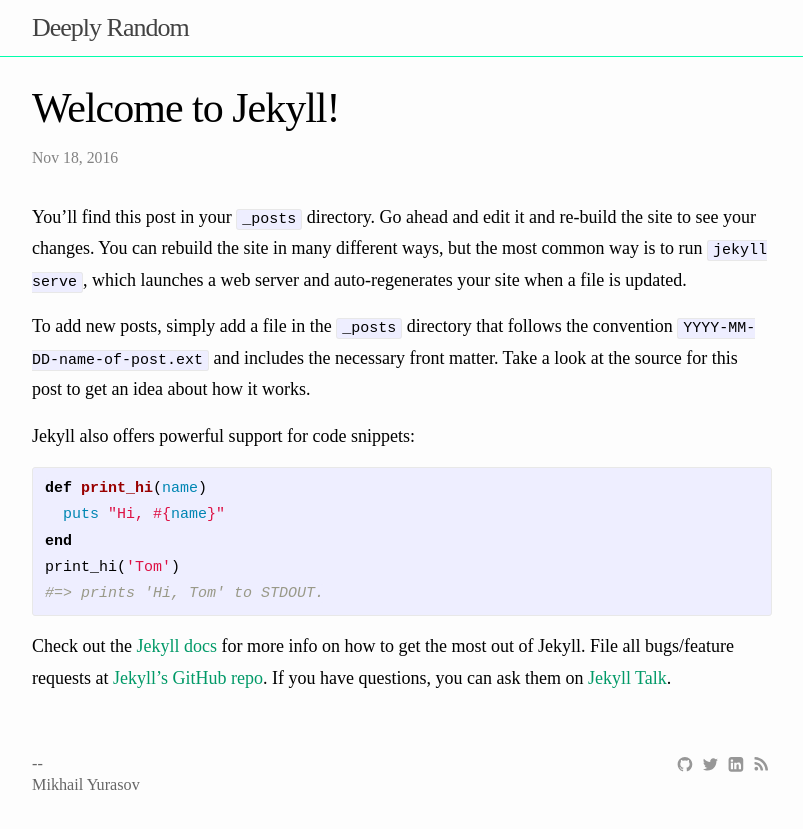
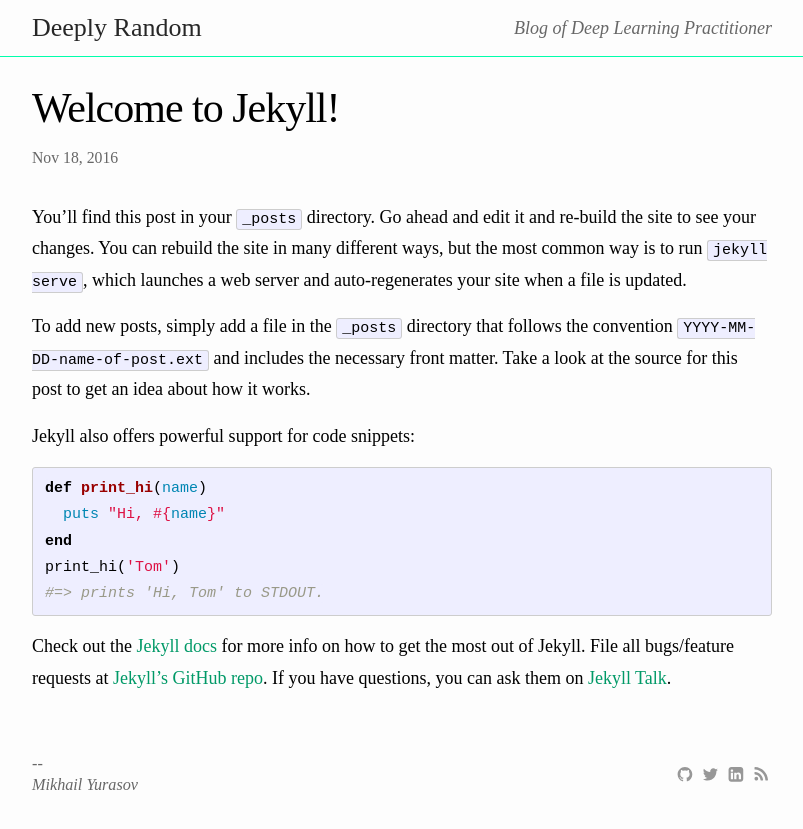
Before and after one commit to myurasov/myurasov.github.io, a Jekyll site: the page built from _posts/2016-11-18-welcome-to-jekyll.markdown, in a window 1280 px wide. Shown: the top 829 px of the page, without its empty margins (238-1041 px from the left). Built offline with Jekyll 4.4.1, drawn with Linux system fonts in a browser that asks for light colours.

Commit message:
Update styles

```diff
--- a/_includes/header.html
+++ b/_includes/header.html
@@ -1,9 +1,8 @@
 <header class="site-header" role="banner">
 
   <div class="wrapper">
-
     <a class="site-title" href="{{ "/" | relative_url}}">{{ site.title | escape }}</a>
-
+    <span class="site-title subtitle">Blog of Deep Learning Practitioner</span>
   </div>
 
 </header>
--- a/_sass/_layout.scss
+++ b/_sass/_layout.scss
@@ -12,13 +12,32 @@
     font-size: 26px;
     font-weight: 300;
     line-height: 56px;
-    letter-spacing: -1px;
     margin-bottom: 0;
     float: left;
 
     &,
     &:visited {
         color: $grey-color-dark;
+    }
+
+    &.subtitle {
+      float: right;
+      color: $grey-color;
+      font-size: 1em;
+      font-style: italic;
+    }
+
+    @include media-query($on-laptop) {
+      display: block;
+      float: none;
+
+      &.subtitle {
+        display: block;
+        float: left;
+        font-size: 1em;
+        line-height: 2em;
+        margin-top: -0.75em;
+      }
     }
 }
 
@@ -100,7 +119,7 @@
 
 .footer-col-wrapper {
     font-size: 0.9em;
-    color: hsl(0, 0%, 40%);
+    color: $grey-color;
     margin-left: -$spacing-unit / 2;
     @extend %clearfix;
 }
@@ -115,6 +134,7 @@
     width: -webkit-calc(35% - (#{$spacing-unit} / 2));
     width: calc(35% - (#{$spacing-unit} / 2));
     line-height: 1.25em;
+    font-style: italic;
 }
 
 .footer-col-2 {
@@ -126,6 +146,7 @@
     width: -webkit-calc(45% - (#{$spacing-unit} / 2));
     width: calc(45% - (#{$spacing-unit} / 2));
     text-align: right;
+    padding-top: 10px;
 }
 
 @include media-query($on-laptop) {
@@ -141,8 +162,12 @@
   }
 
   .site-footer {
-      border-top: 1px solid $grey-color-light;
-      padding: $spacing-unit 0;
+    border-top: 1px solid $grey-color-light;
+    padding: $spacing-unit 0;
+  }
+
+  .footer-col-3 {
+    padding-top: 0;
   }
 }
 
--- a/_sass/_variables.scss
+++ b/_sass/_variables.scss
@@ -12,7 +12,7 @@
 $highlight-color: rgb(0, 255, 171) !default;
 $brand-color:     darken($highlight-color, 20%) !default;
 
-$grey-color:       #828282 !default;
+$grey-color:       #676767 !default;
 $grey-color-light: lighten($grey-color, 40%) !default;
 $grey-color-dark:  darken($grey-color, 25%) !default;
 
```
